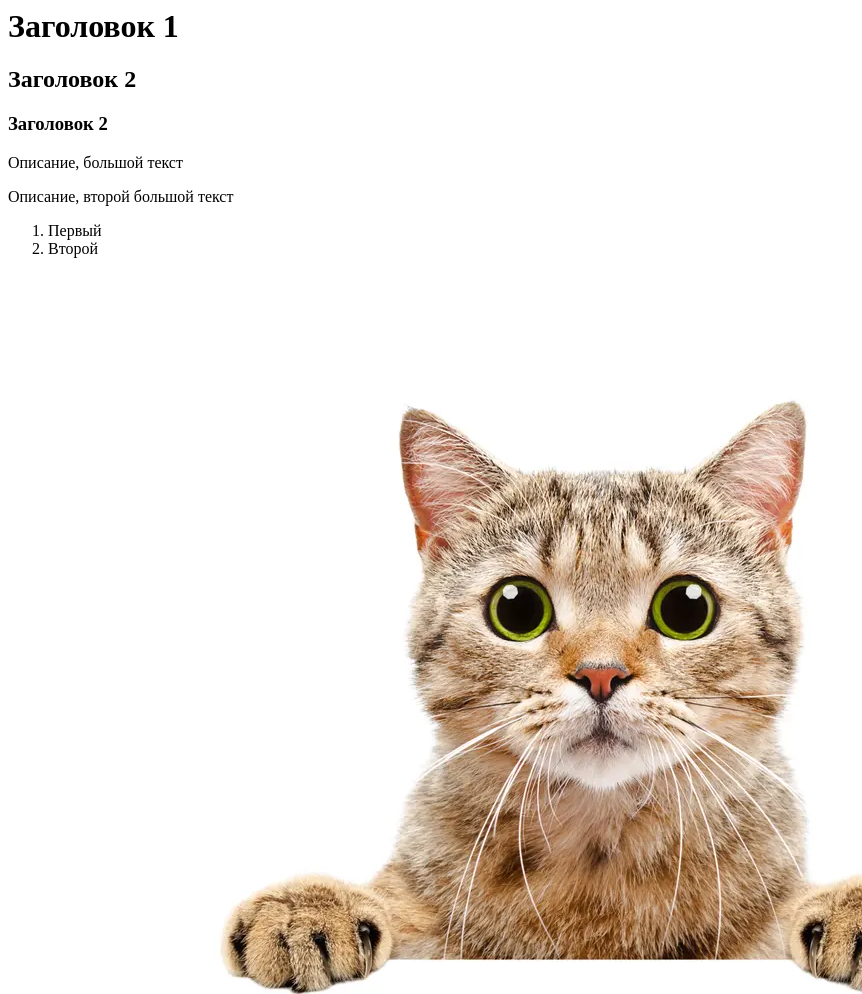
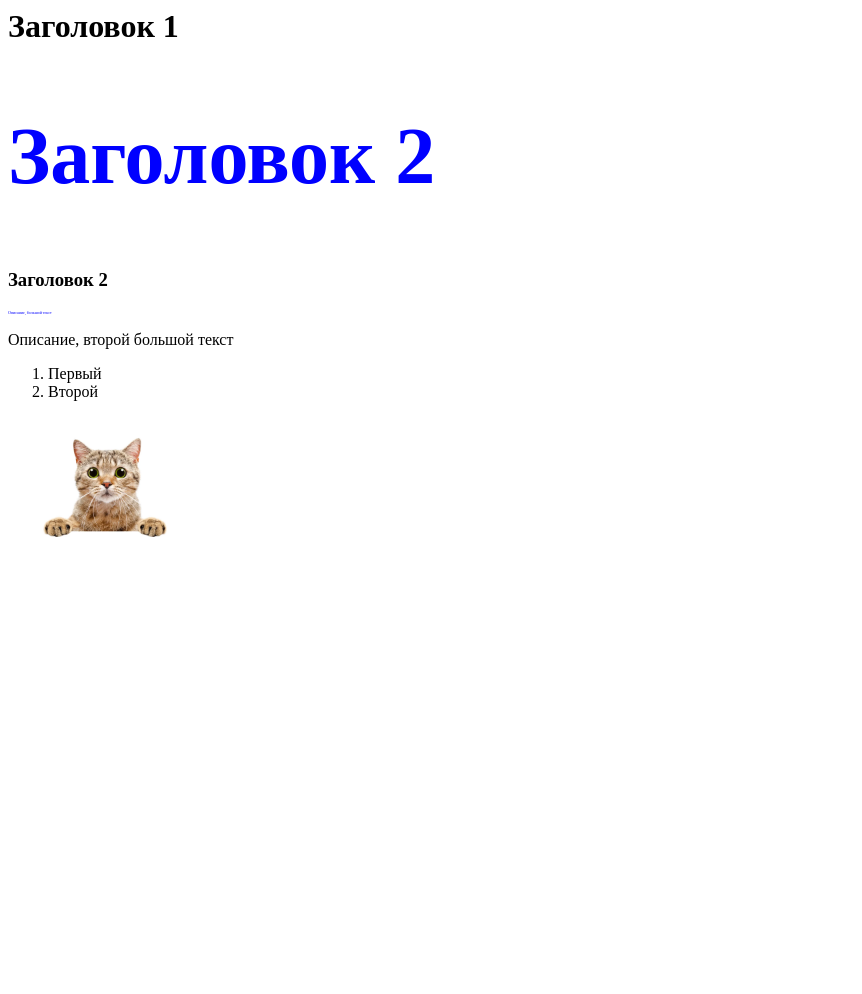
Before and after one commit to jeshio/html, a plain HTML site: page index.html in a window 1280 px wide. Shown: the whole page, without its empty margins (0-862 px from the left). After the commit the page ends 800 px from the top, so only its background shows below. Drawn offline with Linux system fonts and the light colour scheme.

Commit message:
цвета

```diff
--- a/index.html
+++ b/index.html
@@ -4,10 +4,10 @@
     </head>
     <body>
         <h1>Заголовок 1</h1>
-        <h2>Заголовок 2</h2>
+        <h2 style="color: blue; font-size: 80px;">Заголовок 2</h2>
         <h3>Заголовок 2</h3>
 
-        <p>
+        <p style="color: blue; font-size: 4px;">
             Описание, большой текст
         </p>
         <p>
@@ -17,6 +17,6 @@
             <li>Первый</li>
             <li>Второй</li>
         </ol>
-        <img src="./cat.webp" />
+        <img src="./cat.webp" width="200" />
     </body>
 </html>
```
